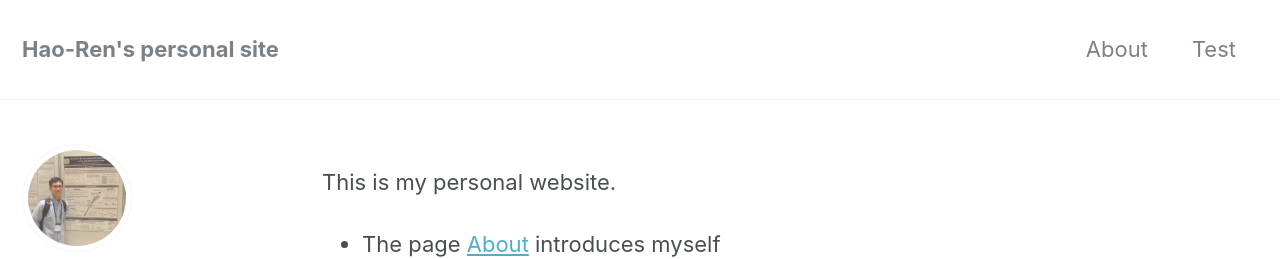
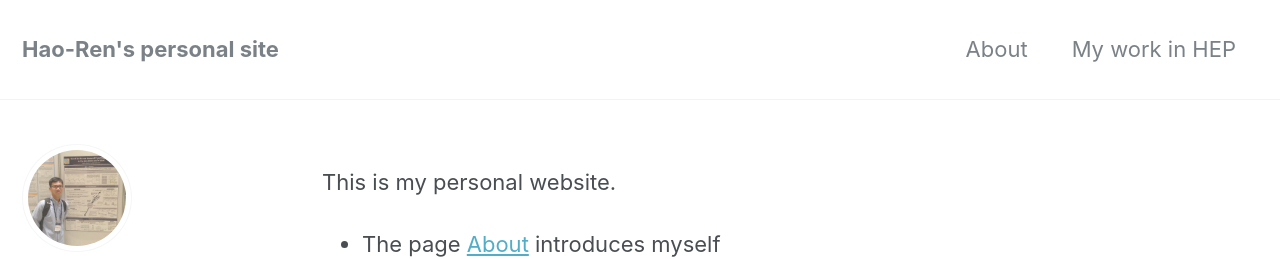
Before and after one commit to hrjheng/hrjheng.github.io, a Jekyll site: the page built from index.html, in a window 1280 px wide and 900 px high. Shown: the top 259 px of the window. Built offline with Jekyll 4.4.1, drawn with Linux system fonts in a browser that asks for light colours; nearby versions of some CDN libraries; the list of posts is cut into pages by our own code.

Commit message:
new commit

```diff
--- a/_data/navigation.yml
+++ b/_data/navigation.yml
@@ -2,8 +2,8 @@
 main:
   - title: "About"
     url: /about/
-  - title: "Test"
-    url: /Test/
+  - title: "My work in HEP"
+    url: /My-work-in-HEP/
   # - title: "About"
   #   url: https://mmistakes.github.io/minimal-mistakes/about/
   # - title: "Sample Posts"
--- a/index.html
+++ b/index.html
@@ -7,5 +7,5 @@ author_profile: true
 
 <ul>
 	<li>The page <a href="https://hrjheng.github.io/about/">About</a> introduces myself </li>
-	<li>The page <a href="https://hrjheng.github.io/Test/">My work in HEP</a> summarizes my first analysis in high-energy experimental physics </li>
+	<li>The page <a href="https://hrjheng.github.io/My-work-in-HEP/">My work in HEP</a> summarizes my first analysis in high-energy experimental physics </li>
 </ul>
```
